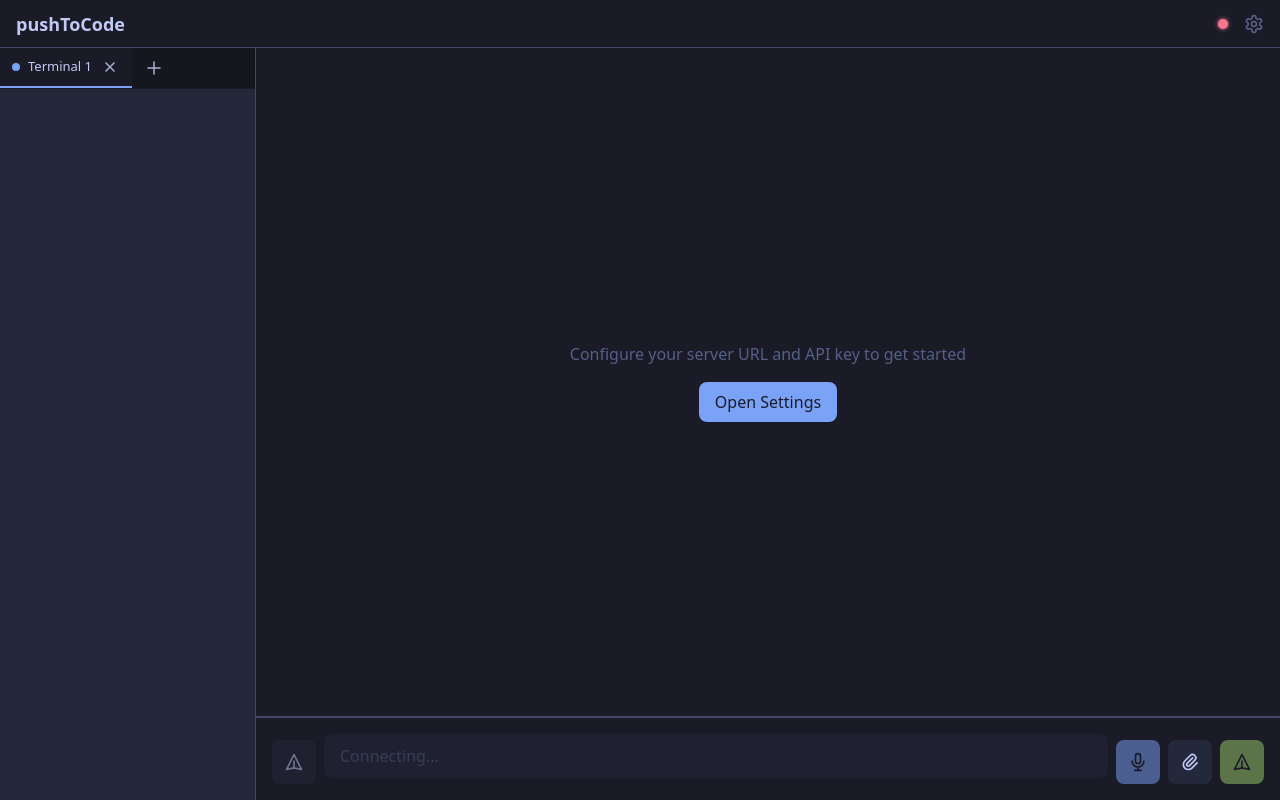
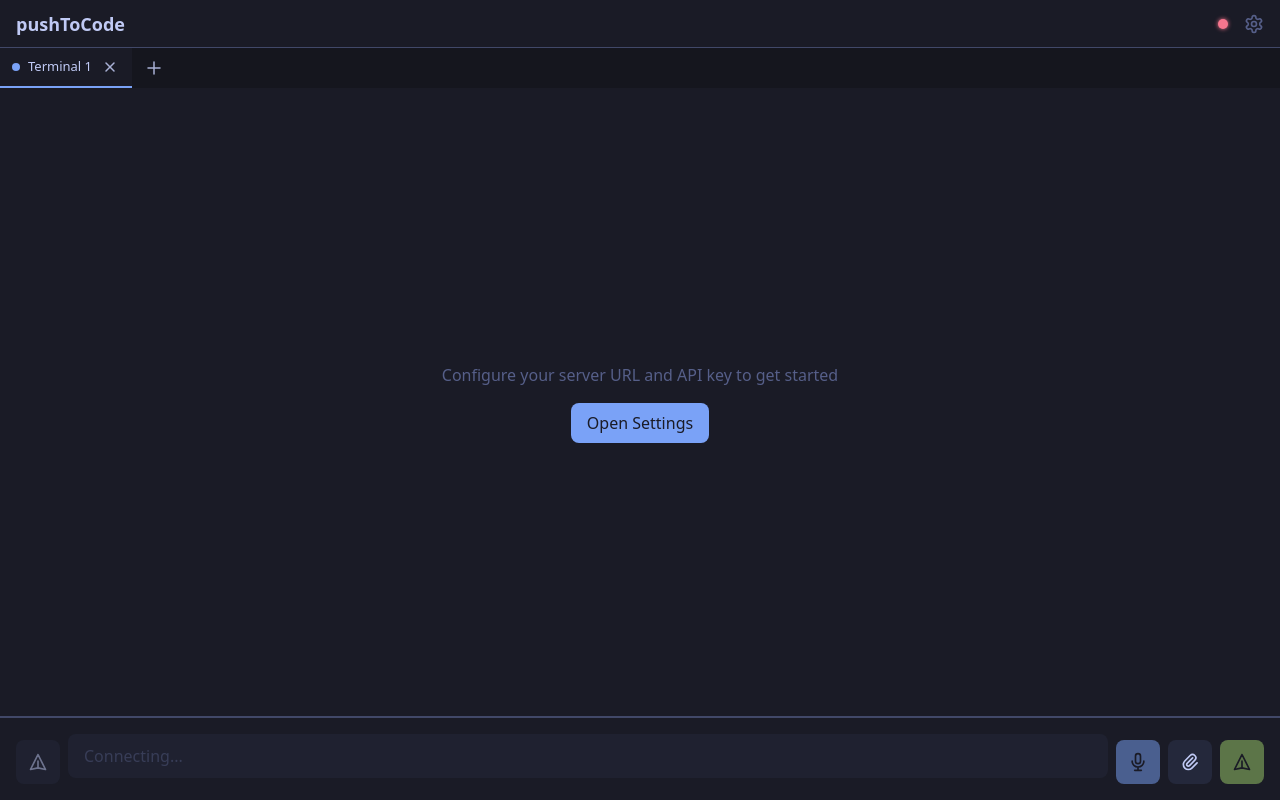
Before and after one commit to MichaelLod/pushToCode, a Next.js app in the folder web/: page / in a window 1280 px wide. Built offline with nearby package versions, Linux system fonts and the light colour scheme.

Commit message:
feat: Move session tabs to horizontal bar above terminal

```diff
--- a/web/src/app/page.tsx
+++ b/web/src/app/page.tsx
@@ -252,9 +252,8 @@
       </header>
 
       {/* Main content area */}
-      <main className="flex flex-1 overflow-hidden">
-        {/* Sidebar with session tabs */}
-        <aside className="hidden w-64 flex-col border-r border-border bg-bg-secondary md:flex">
+      <main className="flex flex-1 flex-col overflow-hidden">
+        {/* Horizontal session tabs */}
         <SessionTabs
           sessions={sessions}
           currentSessionId={currentSession?.id ?? null}
@@ -262,10 +261,9 @@
           onCloseSession={removeSession}
           onAddSession={handleNewSession}
         />
-        </aside>
 
         {/* Terminal area */}
-        <div className="flex flex-1 flex-col">
+        <div className="flex flex-1 flex-col min-h-0">
           {/* Show config prompt if not configured */}
           {needsConfig ? (
             <div className="flex flex-1 items-center justify-center p-4">
```
Lines whose indentation alone changed are shown as unchanged.
